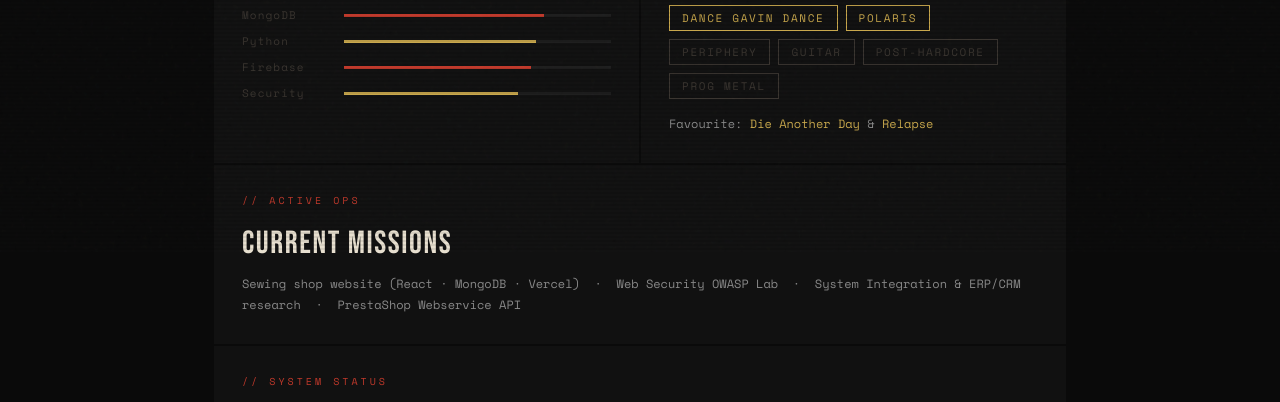
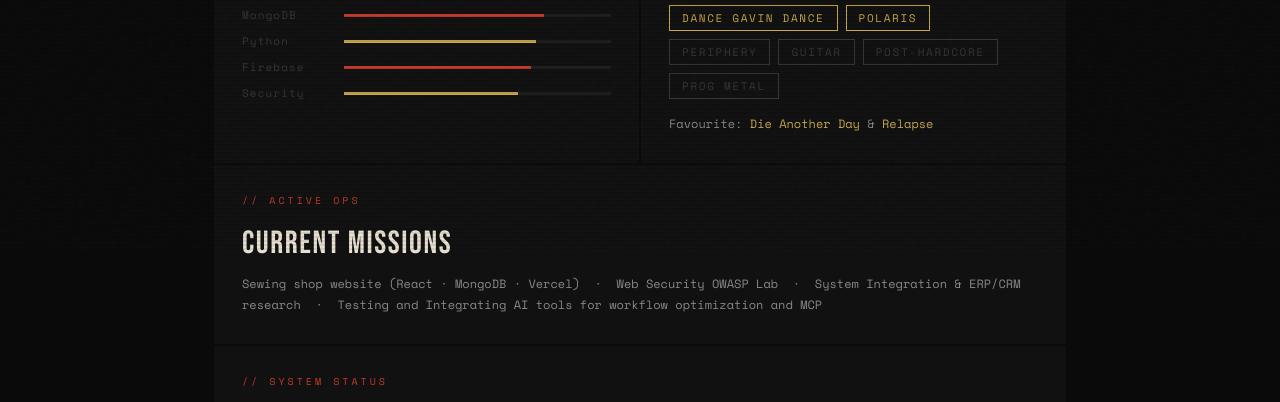
Before and after one commit to Paprika-jr/Mystatus, a plain HTML site: page index.html in a window 1280 px wide. Shown: the part 548-950 px from the top of the page. Drawn offline with nearby package versions, Linux system fonts and the light colour scheme.

Commit message:
updated
Co-authored-by: Copilot <copilot@github.com>

```diff
--- a/index.html
+++ b/index.html
@@ -401,7 +401,7 @@
         Sewing shop website (React · MongoDB · Vercel) &nbsp;·&nbsp;
         Web Security OWASP Lab &nbsp;·&nbsp;
         System Integration & ERP/CRM research &nbsp;·&nbsp;
-        PrestaShop Webservice API
+        Testing and Integrating AI tools for workflow optimization and MCP
       </div>
     </div>
 
```
